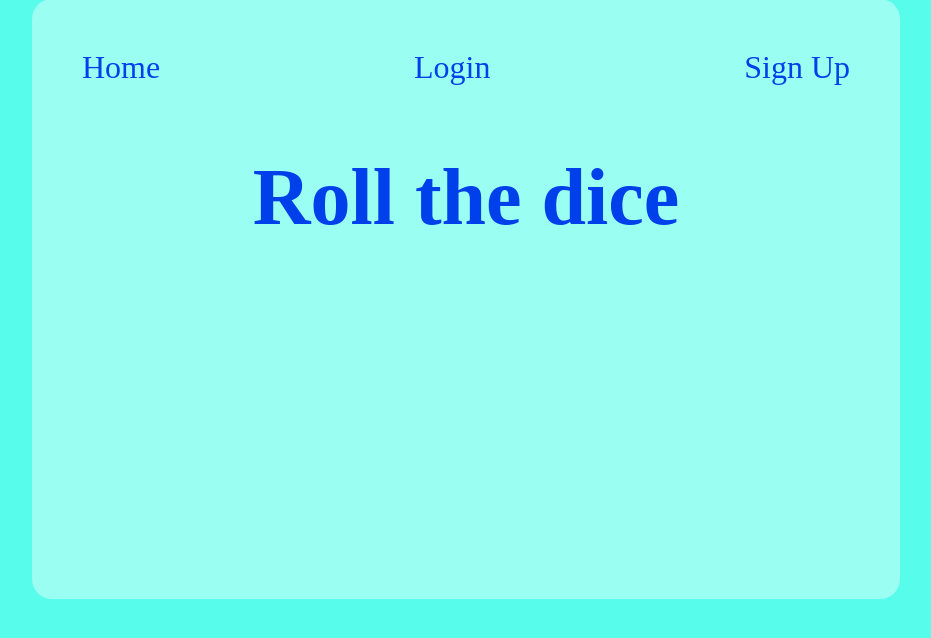
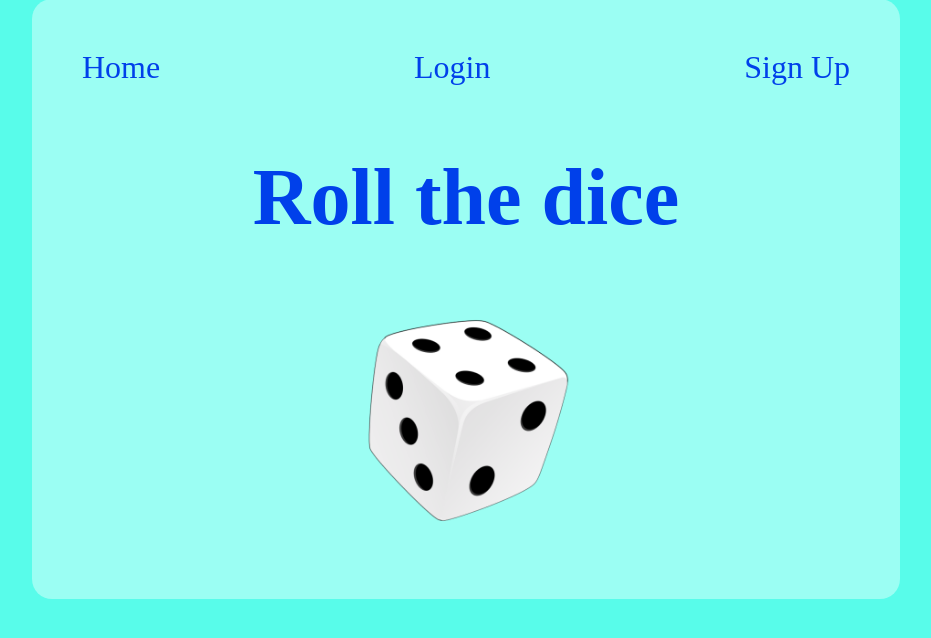
Before and after one commit to olivierargaud/projetFlask, a Flask app: page / in a window 1280 px wide. Shown: the part 101-739 px from the top of the page, without its empty margins (174-1105 px from the left). Run offline with Flask 2, Linux system fonts and the light colour scheme.

Commit message:
ajout image a l'accueil

```diff
--- a/app/main.py
+++ b/app/main.py
@@ -3,11 +3,12 @@ from random import randrange
 from flask_login import login_required, current_user
 from .models import Des
 from . import db
+import os
 
 main = Blueprint('main', __name__)
 
 ## Index route, means that is the first page you get when you access to the website ##
-@main.route('/')
+@main.route('/', methods=['GET', 'POST'])
 def index():
     return render_template('index.html')
 
--- a/app/templates/index.html
+++ b/app/templates/index.html
@@ -6,4 +6,7 @@
     Roll the dice
   </h1>
 </div>
+<div>
+  <img src="{{url_for ('static', filename='dice.png')}}" style="width: 30%;">
+</div>
 {% endblock %}
```
Also changed, not shown: app/db.sqlite, app/static/dice.png (added), app/templates/tenor.gif (added), baseRandomDice.db (deleted).
